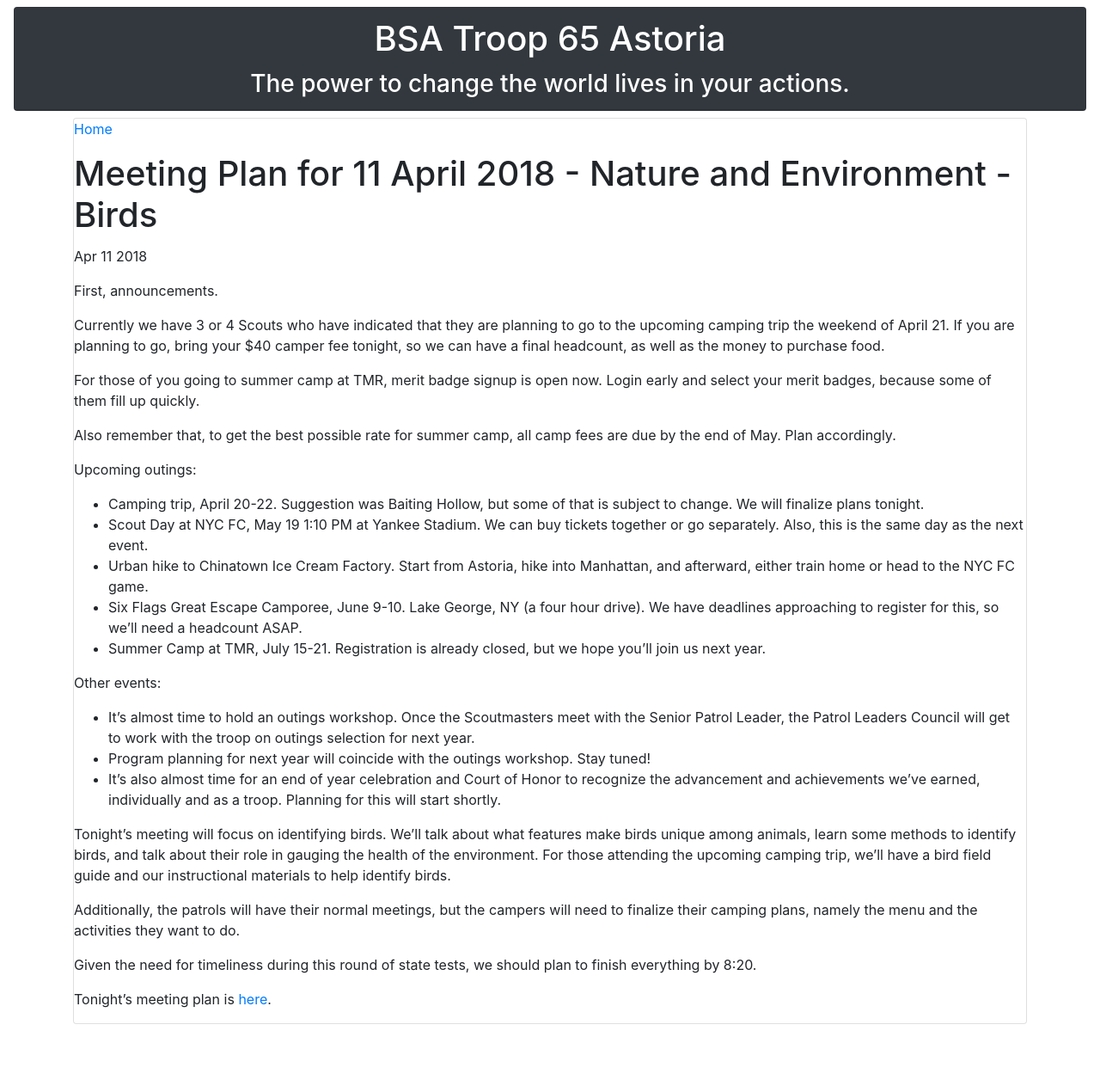
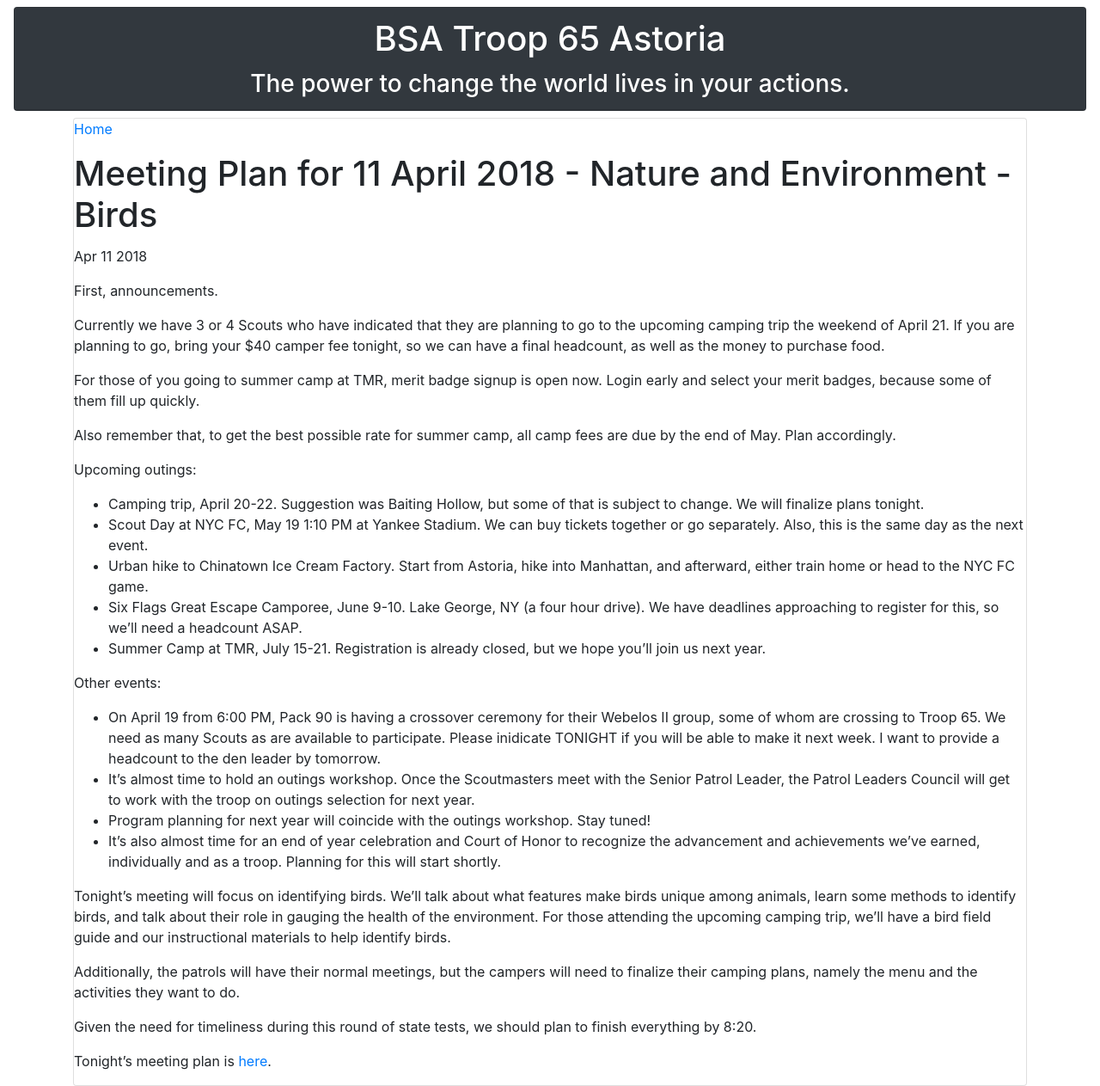
Before and after one commit to t65q/t65q.github.io, a Jekyll site: the page built from _posts/2018-04-11-nature-environment-birds.md, in a window 1280 px wide. Shown: the whole page at 86% size. Built offline with Jekyll 4.4.1, drawn with Linux system fonts in a browser that asks for light colours; before the commit the page ends 1191 px from its top, so only the background shows below that.

Commit message:
update meeting plan

```diff
--- a/_posts/2018-04-11-nature-environment-birds.md
+++ b/_posts/2018-04-11-nature-environment-birds.md
@@ -21,6 +21,7 @@ Upcoming outings:
 
 Other events:
 
+* On April 19 from 6:00 PM, Pack 90 is having a crossover ceremony for their Webelos II group, some of whom are crossing to Troop 65. We need as many Scouts as are available to participate. Please inidicate TONIGHT if you will be able to make it next week. I want to provide a headcount to the den leader by tomorrow.
 * It's almost time to hold an outings workshop. Once the Scoutmasters meet with the Senior Patrol Leader, the Patrol Leaders Council will get to work with the troop on outings selection for next year.
 * Program planning for next year will coincide with the outings workshop. Stay tuned!
 * It's also almost time for an end of year celebration and Court of Honor to recognize the advancement and achievements we've earned, individually and as a troop. Planning for this will start shortly.
```
